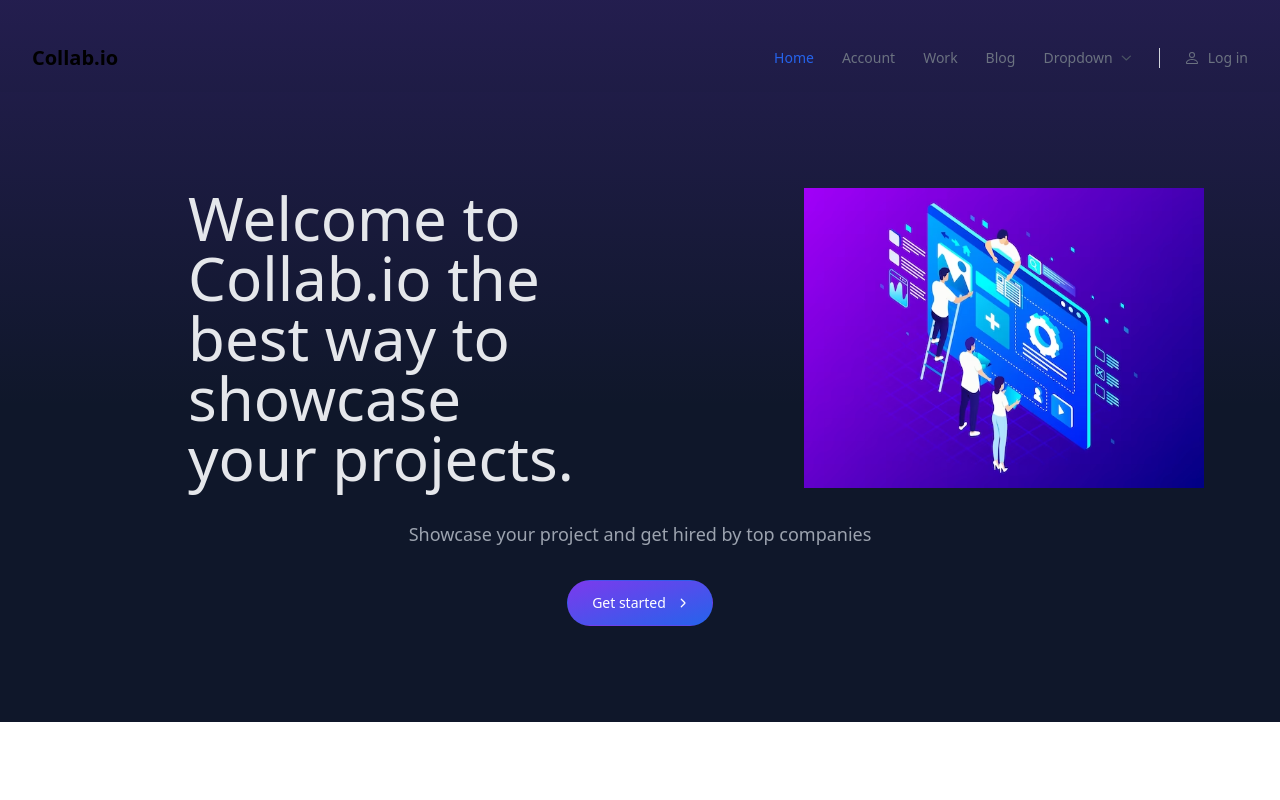
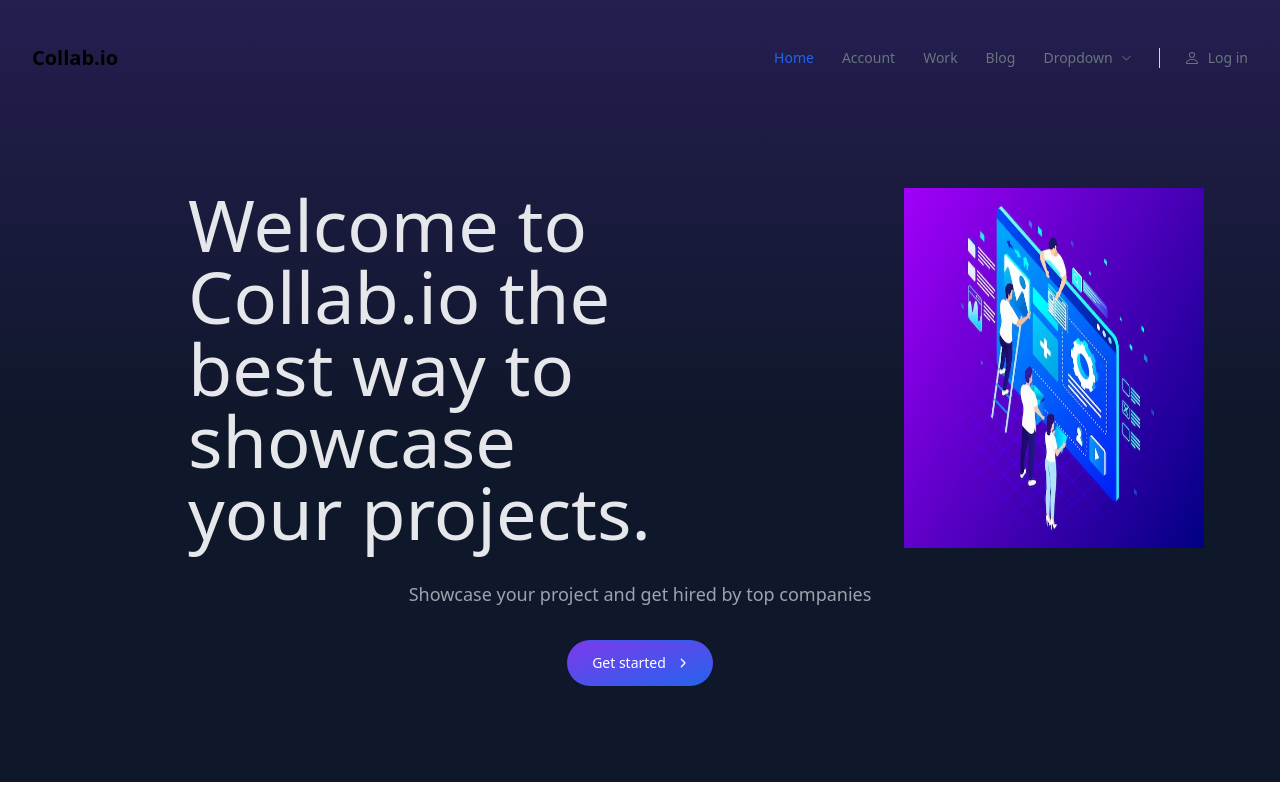
Before and after one commit to nikhilbhatia08/collab.io, a React (Create React App) app: page / in a window 1280 px wide. Built offline with nearby package versions, Linux system fonts and the light colour scheme.

Commit message:
change in home

```diff
--- a/src/App.js
+++ b/src/App.js
@@ -5,7 +5,7 @@ import Home from './components/Home';
 function App() {
   return (
     <>
-    <div className="bg-gradient-to-b from-violet-600/[.19] via-transparent bg-slate-900">
+    <div className="bg-gradient-to-b from-violet-600/[.2] via-transparent bg-slate-900">
       <Navbar/>
       <Home/>
     </div>
--- a/src/components/Home.css
+++ b/src/components/Home.css
@@ -1,2 +1,4 @@
+@media only screen and (min-width: 1140px){
 .get_img{
-}
+   width: 300px;
+}}
--- a/src/components/Home.jsx
+++ b/src/components/Home.jsx
@@ -8,11 +8,11 @@ function Home() {
   <div class="bg-gradient-to-b from-violet-600/[.15] via-transparent">
     <div class="max-w-[85rem] mx-11 px-4 sm:px-4 lg:px-8 py-24 space-y-8">
       <div class="ml-28 max-w-5xl flex flex-row">
-        <h1 class="font-medium basis-1/2 text-gray-200 text-4xl sm:text-5xl md:text-6xl lg:text-13xl">
+        <h1 class="block font-medium text-gray-200 text-4xl sm:text-5xl md:text-6xl lg:text-7xl">
           Welcome to Collab.io the best way to showcase your projects.
         </h1>
 
-        <img className="basis-1/4 ml-56 max-w-[25rem] inline-flex justify-center" src={require('../pictures/projects1.jpg.avif')} alt="" />
+        <img className="get_img w-0 sm:w-0 md:w-32 lg:w-48 ml-60" src={require('../pictures/projects1.jpg.avif')} alt="" />
       </div>
 
       <div class="max-w-3xl text-center mx-auto">
```
